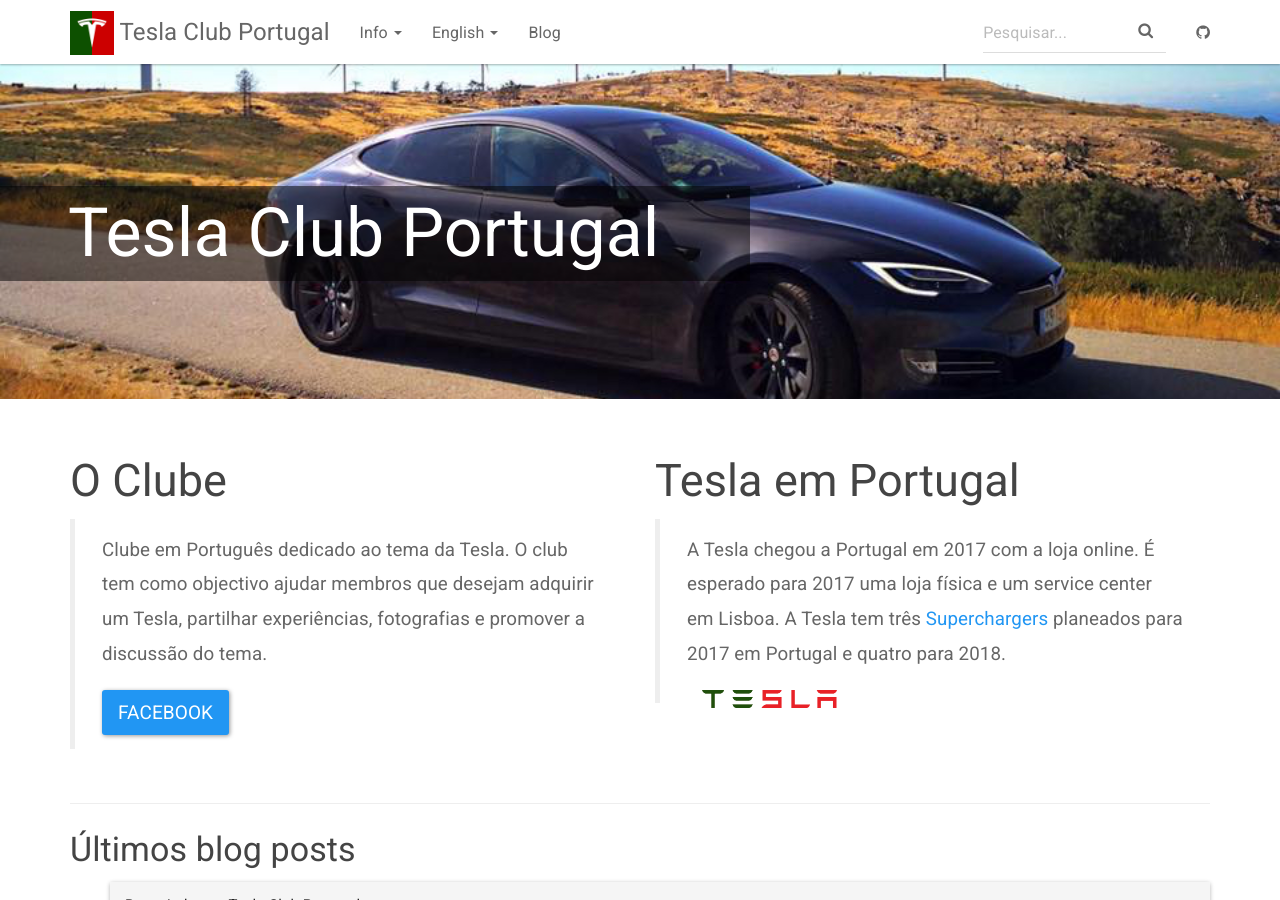
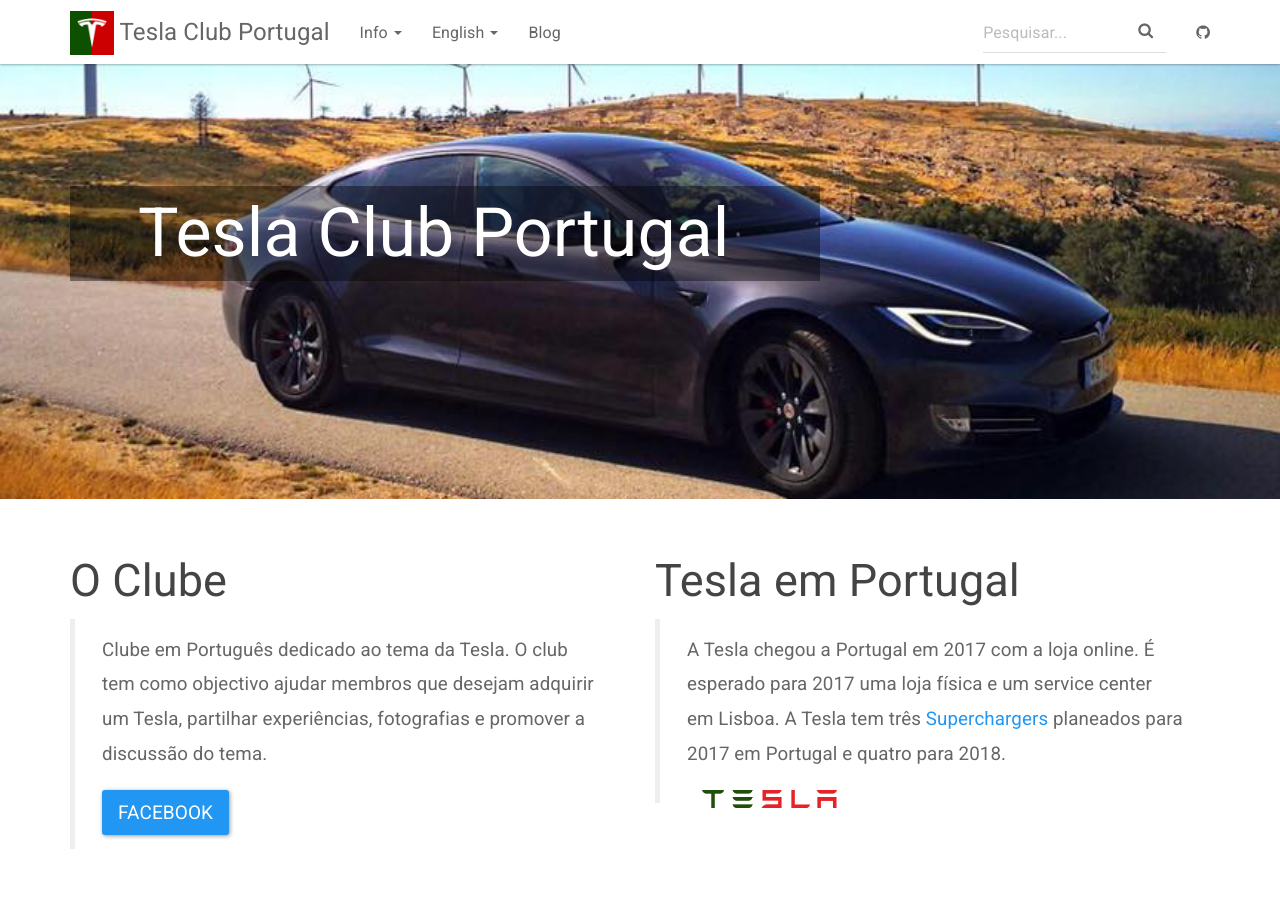
Before and after one commit to jonasman/teslaclubportugal, a Jekyll site: the page built from index.html, in a window 1280 px wide and 900 px high. Built offline with Jekyll 4.4.1, drawn with Linux system fonts in a browser that asks for light colours; nearby versions of some CDN libraries.

```diff
--- a/_data/docs.yml
+++ b/_data/docs.yml
@@ -1,6 +1,7 @@
 - title: Português
   docs:
   - carregamento
+  - superchargers
   - faq
   - como_chegar
 
--- a/index.html
+++ b/index.html
@@ -3,8 +3,9 @@ layout: default
 ---
 
 <div class="header-container jumbotron">
-    <div class="title-container">
-        <h1>Tesla Club Portugal</h1>
+    <div class="container">
+        <h1 style="background-color:rgba(0, 0, 0, .4);">Tesla Club Portugal</h1>
+        <p><br><br></p>
     </div>
 </div>
 
```
Also changed, not shown: 14 other files.
